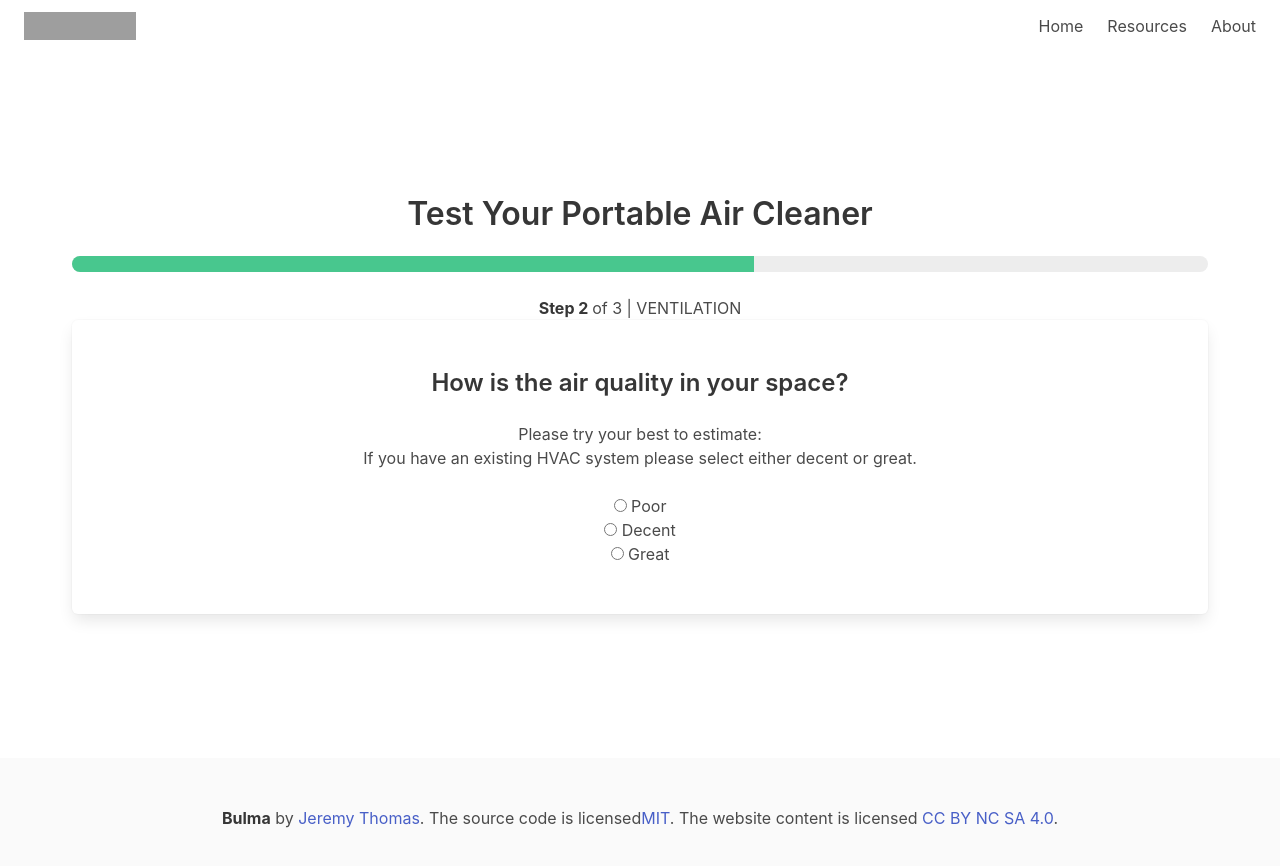
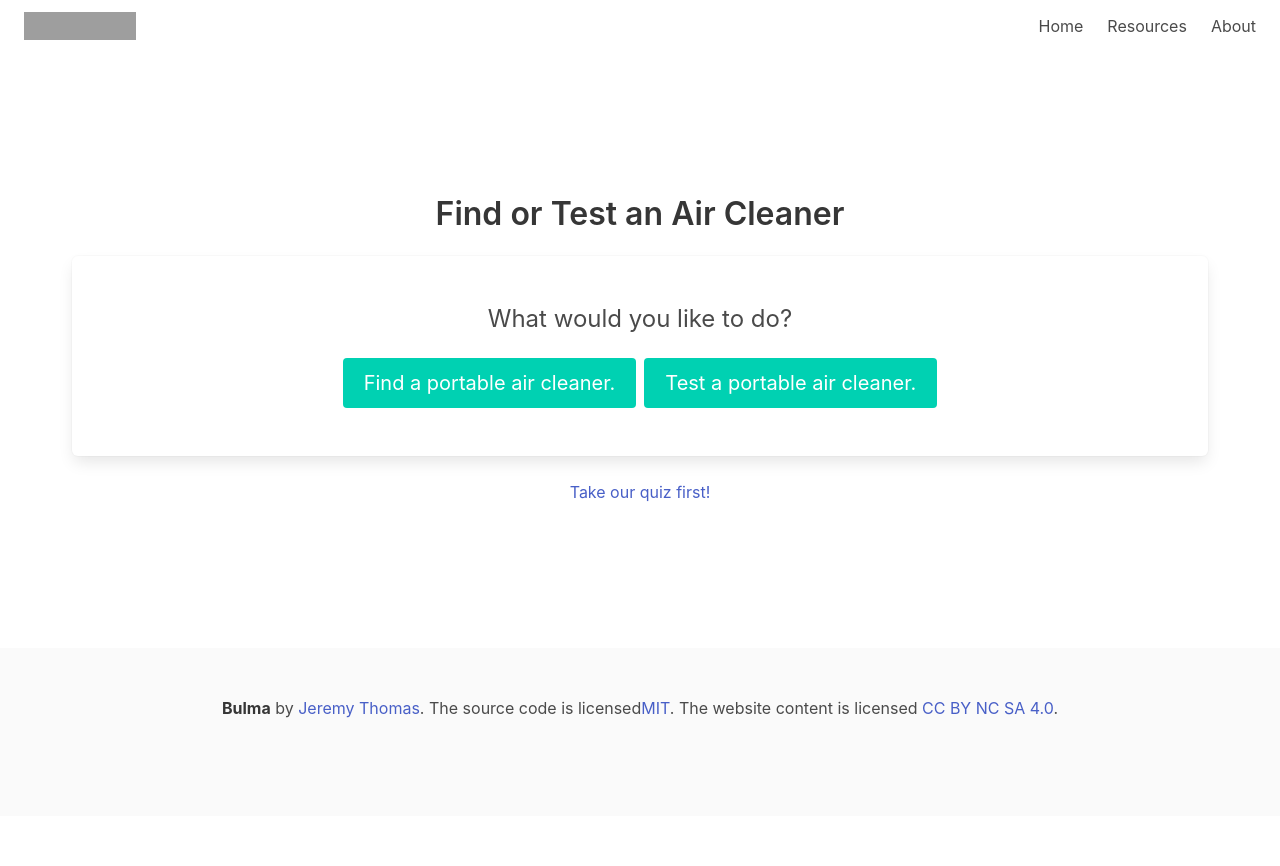
Before and after one commit to cmarq07/air-cleaner-calculator, a React (Create React App) app: page /formlanding in a window 1280 px wide. Shown: the top 866 px of the page. After the commit the page ends 816 px from the top, so only its background shows below. Built offline with nearby package versions, Linux system fonts and the light colour scheme; grey boxes are pictures that could not be loaded.

Commit message:
change the route

```diff
--- a/src/Routes.js
+++ b/src/Routes.js
@@ -7,7 +7,8 @@ export function RouteUrl() {
     return (
         <Routes>
             <Route path="/" element={<Home />} />
-            <Route path="/formlanding" element={<Form3 />} />
+            <Route path="/formlanding" element={<FormLanding />} />
+            <Route path="/form3" element={<Form3 />} />
         </Routes>
     );
 }
--- a/src/components/Form3.js
+++ b/src/components/Form3.js
@@ -8,7 +8,7 @@ export function FormLanding() {
                     <div class="container has-text-centered">
 
                         <h1 class="title is-3">Test Your Portable Air Cleaner</h1>
-                        <progress class="progress is-success" value="60" max="100">60%</progress>
+                        <progress class="progress is-info" value="60" max="100">60%</progress>
                         <h2 className='has-text-centered'><strong>Step 2 </strong>of 3 | VENTILATION</h2>
 
                         <div class="box p-6">
```
